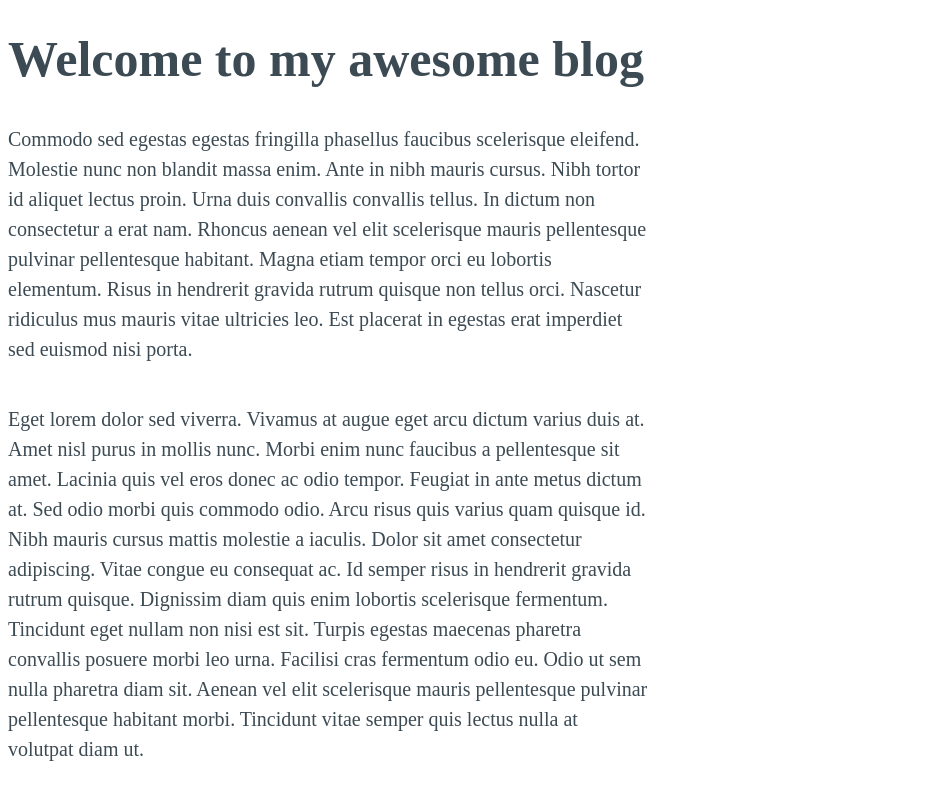
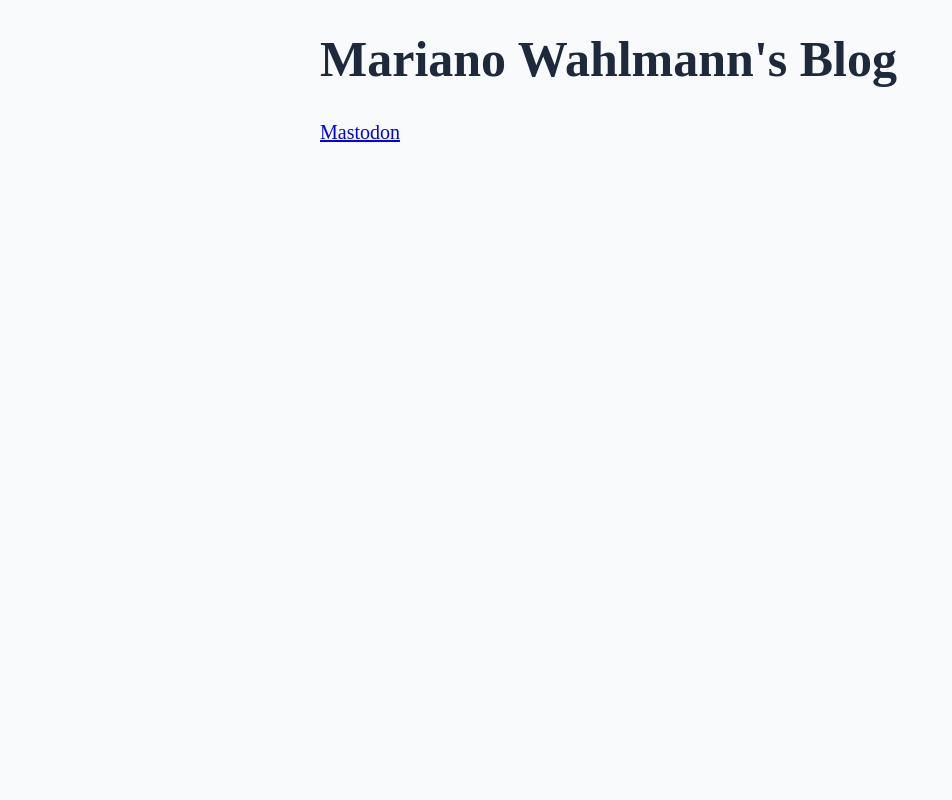
Before and after one commit to bluescreen10/bluescreen10.github.com, a Jekyll site: the page built from index.html, in a window 1280 px wide. Shown: the top 800 px of the page, without its empty margins (0-952 px from the left). Built offline with Jekyll 4.4.1, drawn with Linux system fonts in a browser that asks for light colours.

Commit message:
Removing crap!

```diff
--- a/Gemfile
+++ b/Gemfile
@@ -1,4 +1,5 @@
 source 'https://rubygems.org'
-ruby '3.0.3'
+ruby '3.0.2'
 
-gem 'github-pages'
+gem 'jekyll', "~> 4.2.0"
+gem 'webrick'
--- a/_layouts/default.html
+++ b/_layouts/default.html
@@ -4,15 +4,14 @@
     <meta charset="utf-8" />
     <title>{{ site.title }}</title>
     <style>
-      html {
-        margin: 0 auto;
-      }
-
       body {
+        font-family: 'Times New Roman', serif;
         max-width: 40rem;
-        color: #3c4a53;
+        color: #1e293b;
         font-size: 1.25rem;
         line-height: 1.5;
+        margin: 0 auto;
+        background-color: #f8fafc;
       }
 
       h1 {
@@ -39,5 +38,8 @@
   </head>
   <body>
     {{content}}
+    <a rel="me" class="display: none" href="https://techhub.social/@mwahlmann">
+      Mastodon
+    </a>
   </body>
 </html>
--- a/index.html
+++ b/index.html
@@ -2,29 +2,4 @@
 layout: default
 ---
 
-<h1>Welcome to my awesome blog</h1>
-<p>
-  Commodo sed egestas egestas fringilla phasellus faucibus scelerisque eleifend.
-  Molestie nunc non blandit massa enim. Ante in nibh mauris cursus. Nibh tortor
-  id aliquet lectus proin. Urna duis convallis convallis tellus. In dictum non
-  consectetur a erat nam. Rhoncus aenean vel elit scelerisque mauris
-  pellentesque pulvinar pellentesque habitant. Magna etiam tempor orci eu
-  lobortis elementum. Risus in hendrerit gravida rutrum quisque non tellus orci.
-  Nascetur ridiculus mus mauris vitae ultricies leo. Est placerat in egestas
-  erat imperdiet sed euismod nisi porta.
-</p>
-
-<p>
-  Eget lorem dolor sed viverra. Vivamus at augue eget arcu dictum varius duis
-  at. Amet nisl purus in mollis nunc. Morbi enim nunc faucibus a pellentesque
-  sit amet. Lacinia quis vel eros donec ac odio tempor. Feugiat in ante metus
-  dictum at. Sed odio morbi quis commodo odio. Arcu risus quis varius quam
-  quisque id. Nibh mauris cursus mattis molestie a iaculis. Dolor sit amet
-  consectetur adipiscing. Vitae congue eu consequat ac. Id semper risus in
-  hendrerit gravida rutrum quisque. Dignissim diam quis enim lobortis
-  scelerisque fermentum. Tincidunt eget nullam non nisi est sit. Turpis egestas
-  maecenas pharetra convallis posuere morbi leo urna. Facilisi cras fermentum
-  odio eu. Odio ut sem nulla pharetra diam sit. Aenean vel elit scelerisque
-  mauris pellentesque pulvinar pellentesque habitant morbi. Tincidunt vitae
-  semper quis lectus nulla at volutpat diam ut.
-</p>
+<h1>Mariano Wahlmann's Blog</h1>
```
Also changed, not shown: 1 other file.
